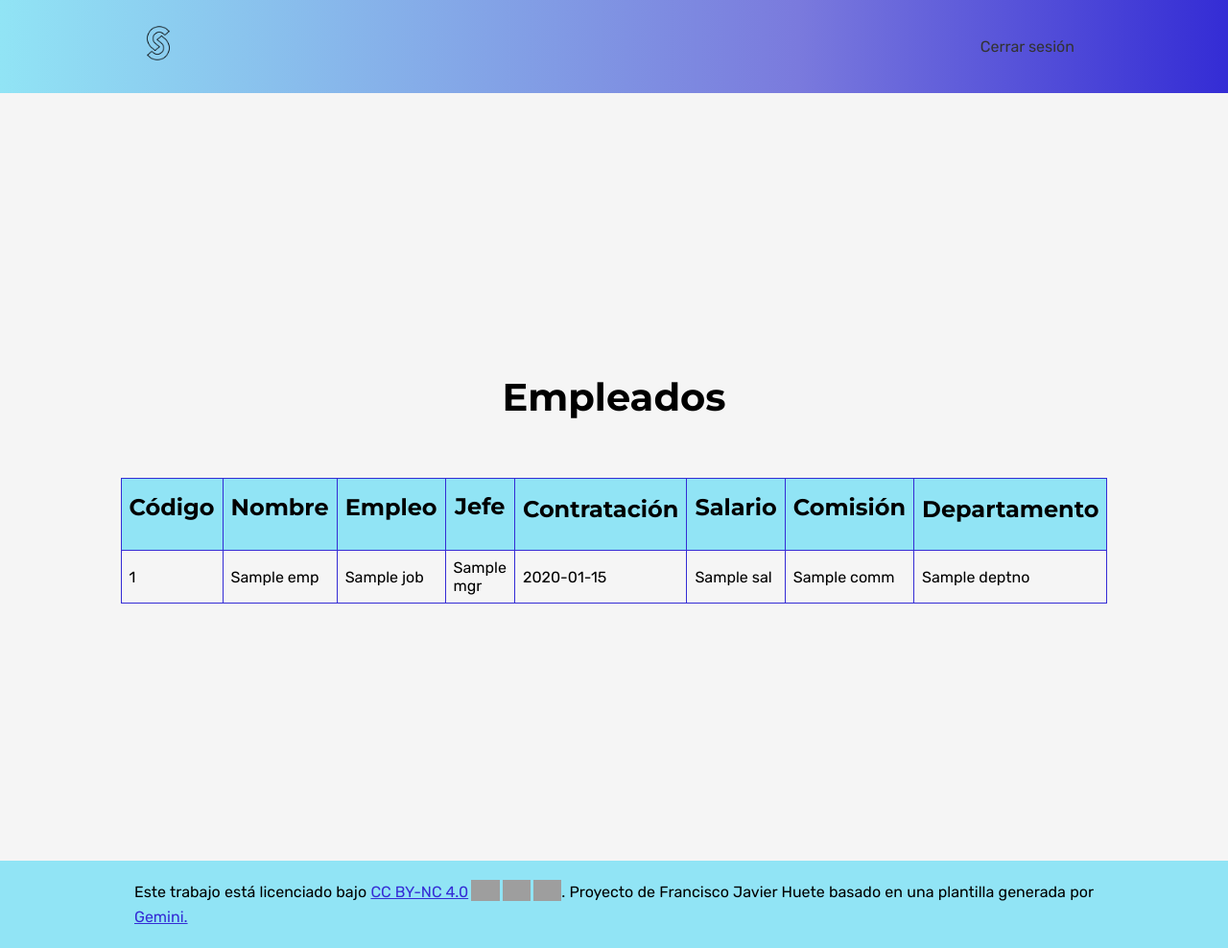
After one commit to fjhuete/app_BBDD, a Flask app: template templates/emps.html in a window 1280 px wide. The commit adds this page. Shown: the whole page at 96% size. Run offline with Flask 3, Linux system fonts and the light colour scheme; the template is opened without the code that fills it: most values are stand-ins (such as "Sample title", 1, 10 or a date in 2020); grey boxes are pictures that could not be loaded.

Commit message:
Cambios para que la información de login se mantenga durante la sesión

```diff
--- /dev/null
+++ b/app.py
@@ -0,0 +1,66 @@
+from flask import Flask, render_template, abort, request, session
+from pymongo.mongo_client import MongoClient
+import funciones, os
+
+app = Flask(__name__)
+port = os.getenv("PORT")
+app.secret_key = 'e$fksEci$2t9sFVsi="f0$cbTy'
+
+@app.route('/', methods=["GET","POST"])
+def login():
+    if request.method == "POST":
+        usuario = request.form.get("usuario")
+        passwd = request.form.get("passwd")
+        cliente = funciones.conexion(usuario,passwd)
+        if cliente:
+            session['usuario'] = usuario
+            session['passwd'] = passwd
+            return render_template("inicio2.html")
+        else:
+            return render_template("login.html")
+    else:
+        return render_template("login.html")
+
+@app.route('/dept')
+def dept():
+    listadept = []
+    usuario = session['usuario']
+    passwd = session['passwd']
+    departamentos = funciones.mostrardeptartamentos(usuario,passwd)
+    for dept in departamentos:
+        listadept.append(dept)
+    print(listadept)
+    return render_template("depts.html",depts=listadept)
+
+@app.route('/emp')
+def emp():
+    listaemp = []
+    usuario = session['usuario']
+    passwd = session['passwd']
+    empleados = funciones.mostrarempleados(usuario,passwd)
+    for emp in empleados:
+        listaemp.append(emp)
+    print(listaemp)
+    return render_template("emps.html",emps=listaemp)
+
+@app.route('/departamento', methods=["POST"])
+def empleados_departamento():
+    usuario = session['usuario']
+    passwd = session['passwd']
+    deptno = request.form.get("deptno")
+    empleados = funciones.buscar_empleados(deptno,usuario,passwd)
+    return render_template("departamento.html",empleados=empleados)
+
+@app.route('/empleados', methods=["POST"])
+def empleados_salario():
+    min = request.form.get("minimo")
+    max = request.form.get("maximo")
+    empleados = funciones.rango_salario(min,max)
+    return render_template("empleados.html",empleados=empleados)
+
+@app.route('/logout')
+def logout():
+    session.clear()
+    return render_template("login.html")
+
+app.run("0.0.0.0",port,debug=True)
--- a/funciones.py
+++ b/funciones.py
@@ -6,9 +6,11 @@ port = "27017"
 
 def conexion(usuario,passwd):
     uri = f"mongodb://{usuario}:{passwd}@{host}:{port}/?directConnection=true&authSource=scott&appName=mongosh+2.2.4"
+    cliente = MongoClient(uri)
+    return cliente
 
-    cliente = MongoClient(uri)
-
+def login(usuario,passwd):
+    cliente = conexion(usuario,passwd)
     try:
         cliente.admin.command('ping')
         return cliente
@@ -16,35 +18,30 @@ def conexion(usuario,passwd):
         print(e)
         return False
 
-""" cliente = conexion()
-db = cliente.scott
-emp = db.emp
-dept = db.dept
-usuarios = db.usuarios """
-
-""" def probarconexion(usuario,passwd):
-    try:
-        cliente = conexion(usuario,passwd)
-        cliente.admin.command('ping')
-        print("Conexión exitosa a la base de datos.")
-    except Exception as e:
-        print(e) """
-
-def cerrarcliente():
-    cliente.close()
-
-def mostrardeptartamentos():
+def mostrardeptartamentos(usuario,passwd):
+    cliente = conexion(usuario,passwd)
+    db = cliente.scott
+    dept = db.dept
     cursor = dept.find({})
     return cursor
 
-def mostrarempleados():
-    cursor = emp.find({})
-    return cursor
+def mostrarempleados(usuario,passwd):
+    empleados = []
+    cliente = conexion(usuario,passwd)
+    db = cliente.scott
+    emp = db.emp
+    cursor_emp = emp.find({})
+    for documento in cursor_emp:
+        empleados.append(documento)
+    return empleados
 
-def buscar_empleados(deptno):
+def buscar_empleados(deptno,usuario,passwd):
     lista = []
+    cliente = conexion(usuario,passwd)
+    db = cliente.scott
+    emp = db.emp
     if int(deptno) == 0:
-        cursor = mostrarempleados()
+        cursor = mostrarempleados(usuario,passwd)
         for documento in cursor:
             lista.append(documento)
     else:
@@ -53,8 +50,11 @@ def buscar_empleados(deptno):
             lista.append(documento)
     return lista
 
-def rango_salario(min,max):
+def rango_salario(min,max,usuario,passwd):
     lista = []
+    cliente = conexion(usuario,passwd)
+    db = cliente.scott
+    emp = db.emp
     consulta = {"$match": {"sal": {"$gt": int(min), "$lt": int(max)}}}
     orden = {"$sort": {"sal": -1}}
     agregacion = [consulta,orden]
--- a/templates/base.html
+++ b/templates/base.html
@@ -17,7 +17,7 @@
             <a href="/" class="logo"><img class= "logo" src="../static/images/logo.png"></a>
             <nav class="menu-principal">
                <ul>
-                  <li><a href="/">Iniciar sesión</a></li>
+                  <li><a href="/logout">Cerrar sesión</a></li>
                </ul>
             </nav>
          </div>
--- /dev/null
+++ b/templates/emps.html
@@ -0,0 +1,35 @@
+{% extends "base.html" %}
+{% block title %}Empleados{% endblock %}
+{% block content %}
+<section class="contenedor">
+    <h1>Empleados</h1>
+    <table>
+        <thead>
+            <tr>
+                <th><h2>Código</h2></th>
+                <th><h2>Nombre</h2></th>
+                <th><h2>Empleo</h2></th>
+                <th><h2>Jefe</h2></th>
+                <th><h2>Contratación</h2></th>
+                <th><h2>Salario</h2></th>
+                <th><h2>Comisión</h2></th>
+                <th><h2>Departamento</h2></th>
+            </tr>
+        </thead>
+        <tbody>
+        {% for emp in emps %}
+            <tr>
+                <td>{{emp._id}}</td>
+                <td>{{emp.ename}}</td>
+                <td>{{emp.job}}</td>
+                <td>{{emp.mgr}}</td>
+                <td>{{emp.hiredate}}</td>
+                <td>{{emp.sal}}</td>
+                <td>{{emp.comm}}</td>
+                <td>{{emp.deptno}}</td>
+            </tr>
+        {% endfor %}
+        </tbody>
+    </table>
+</section>
+{% endblock %}
```
Also changed, not shown: templates/depts.html (added, +25 -0 lines), templates/inicio2.html (added, +8 -0 lines), web.py (deleted, +0 -72 lines).
